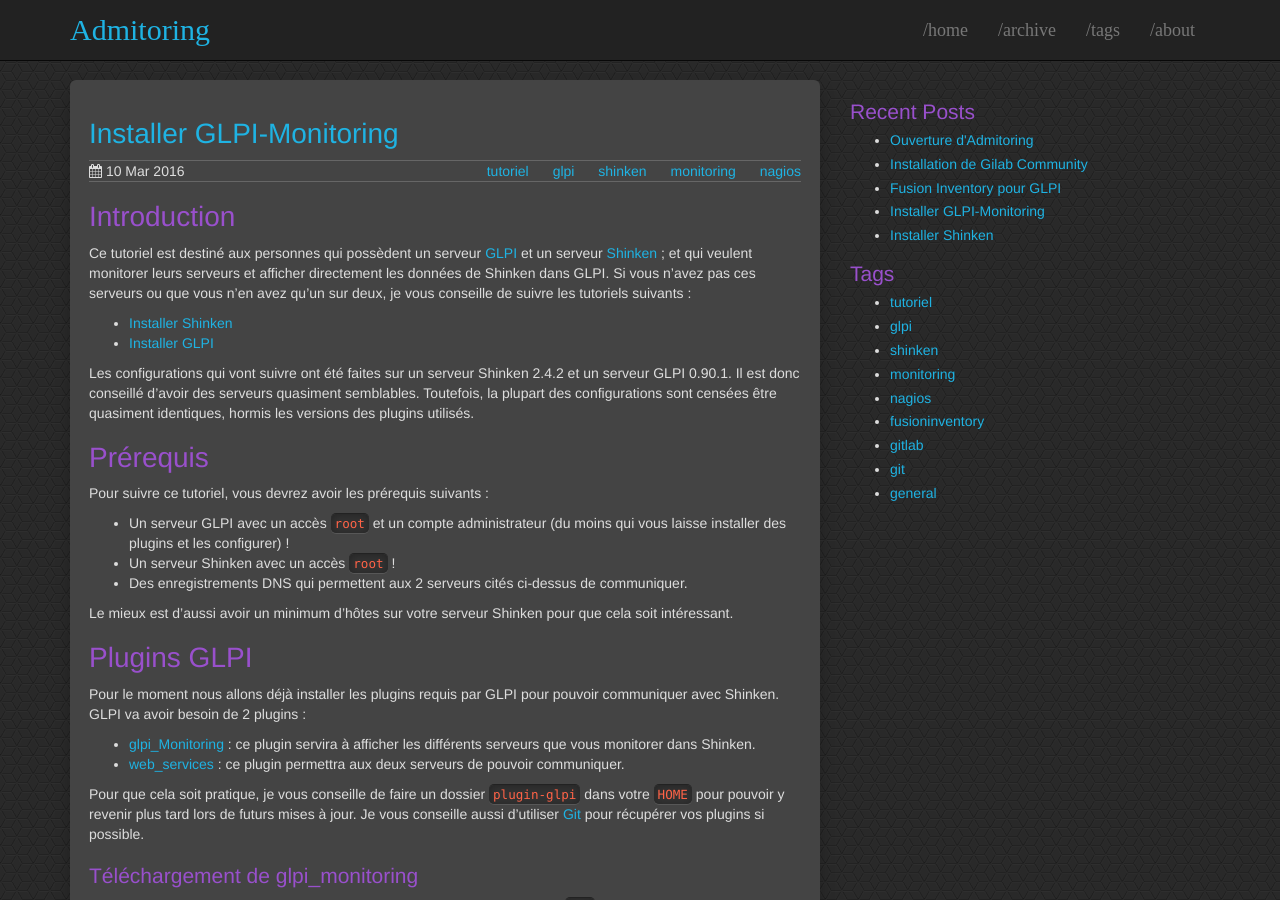
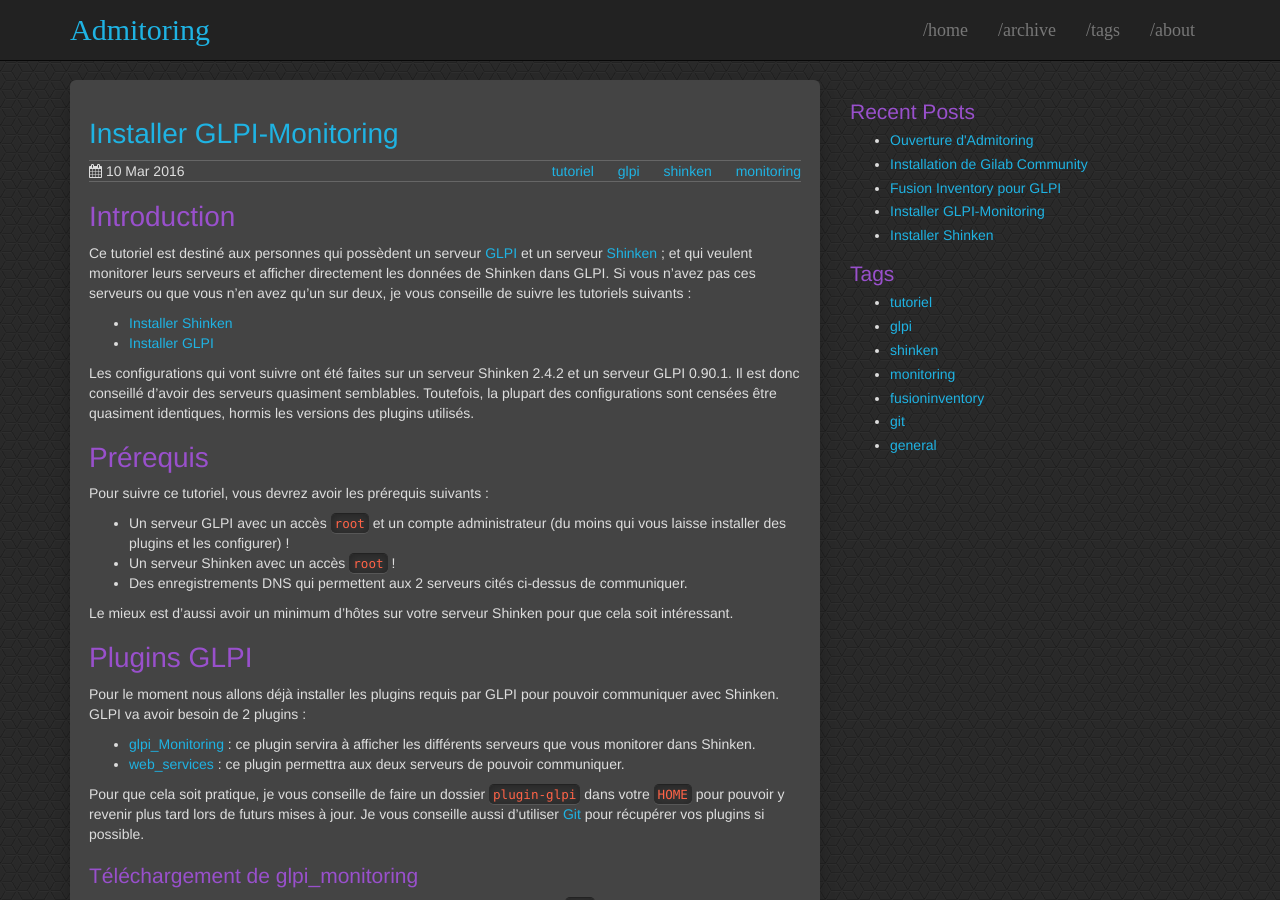
Before and after one commit to algorys/sysadmin, a Jekyll site: the page built from tutoriel/_posts/2016-03-10-glpi-monitoring.md, in a window 1280 px wide and 900 px high. Built offline with Jekyll 4.4.1, drawn with Linux system fonts in a browser that asks for light colours.

Commit message:
Suppression tags inutiles

```diff
--- a/tutoriel/_posts/2016-03-08-shinken-installation.md
+++ b/tutoriel/_posts/2016-03-08-shinken-installation.md
@@ -3,7 +3,7 @@
 title: Installer Shinken
 modified:
 description: Comment installer Shinken
-tags: [tutoriel, shinken, monitoring, nagios]
+tags: [tutoriel, shinken, monitoring]
 image:
   feature:
   credit:
--- a/tutoriel/_posts/2016-03-10-glpi-monitoring.md
+++ b/tutoriel/_posts/2016-03-10-glpi-monitoring.md
@@ -3,7 +3,7 @@
 title: Installer GLPI-Monitoring
 modified:
 description: comment installer glpi-monitoring
-tags: [tutoriel, glpi, shinken, monitoring, nagios]
+tags: [tutoriel, glpi, shinken, monitoring]
 image:
   feature:
   credit:
--- a/tutoriel/_posts/2016-03-21-gitlab-community-installation.md
+++ b/tutoriel/_posts/2016-03-21-gitlab-community-installation.md
@@ -3,7 +3,7 @@
 title: Installation de Gilab Community
 modified:
 description: Tutoriel pour Gitlab, un github-like chez soi
-tags: [tutoriel, gitlab, git]
+tags: [tutoriel, git]
 image:
   feature:
   credit:
```
